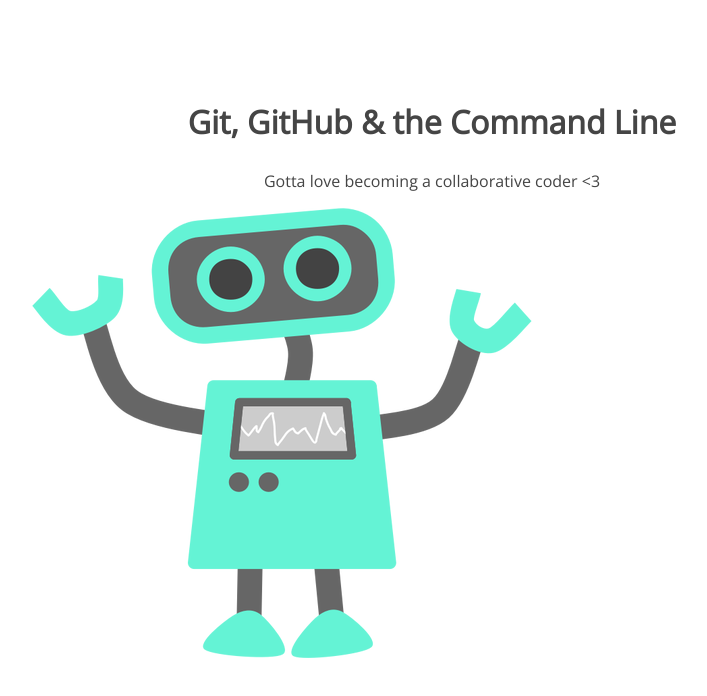
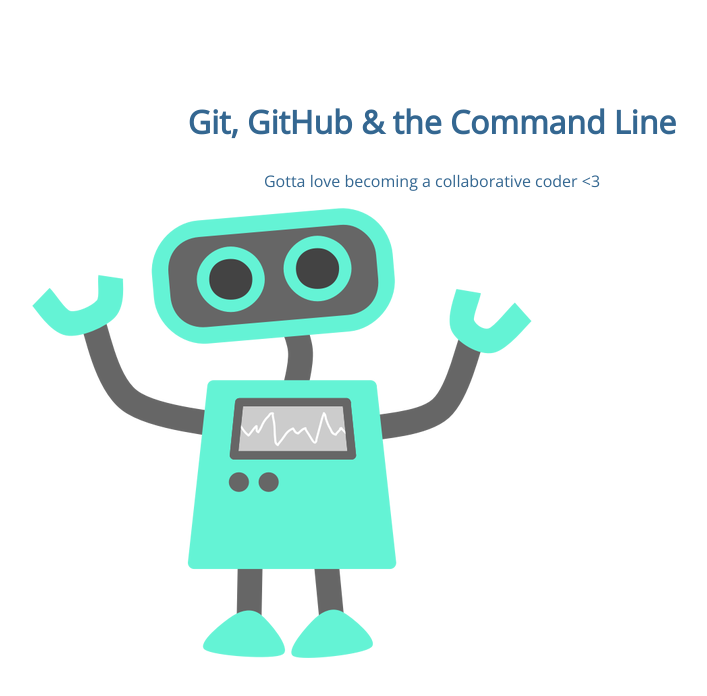
Before and after one commit to Aerokade/105-project, a plain HTML site: page index.html in a window 1280 px wide. Shown: the whole page, without its empty margins (208-915 px from the left). Drawn offline with nearby package versions, Linux system fonts and the light colour scheme.

Commit message:
changed header color

```diff
--- a/css/style.css
+++ b/css/style.css
@@ -5,7 +5,7 @@
 section h1,
 section p {
 	text-align: center;
-	color: #454545;
+	color: #346791;
 }
 section h1 {
 	font: 32px 'Open Sans';
```
